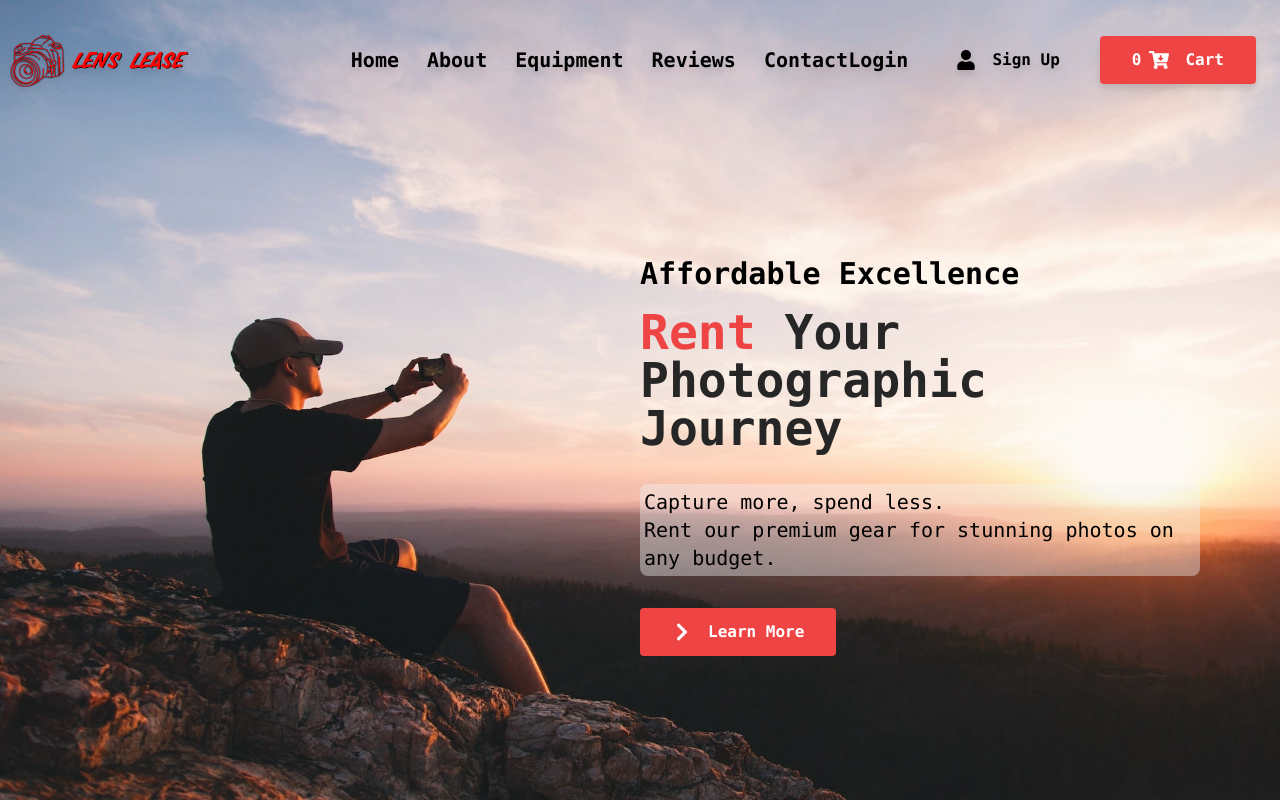
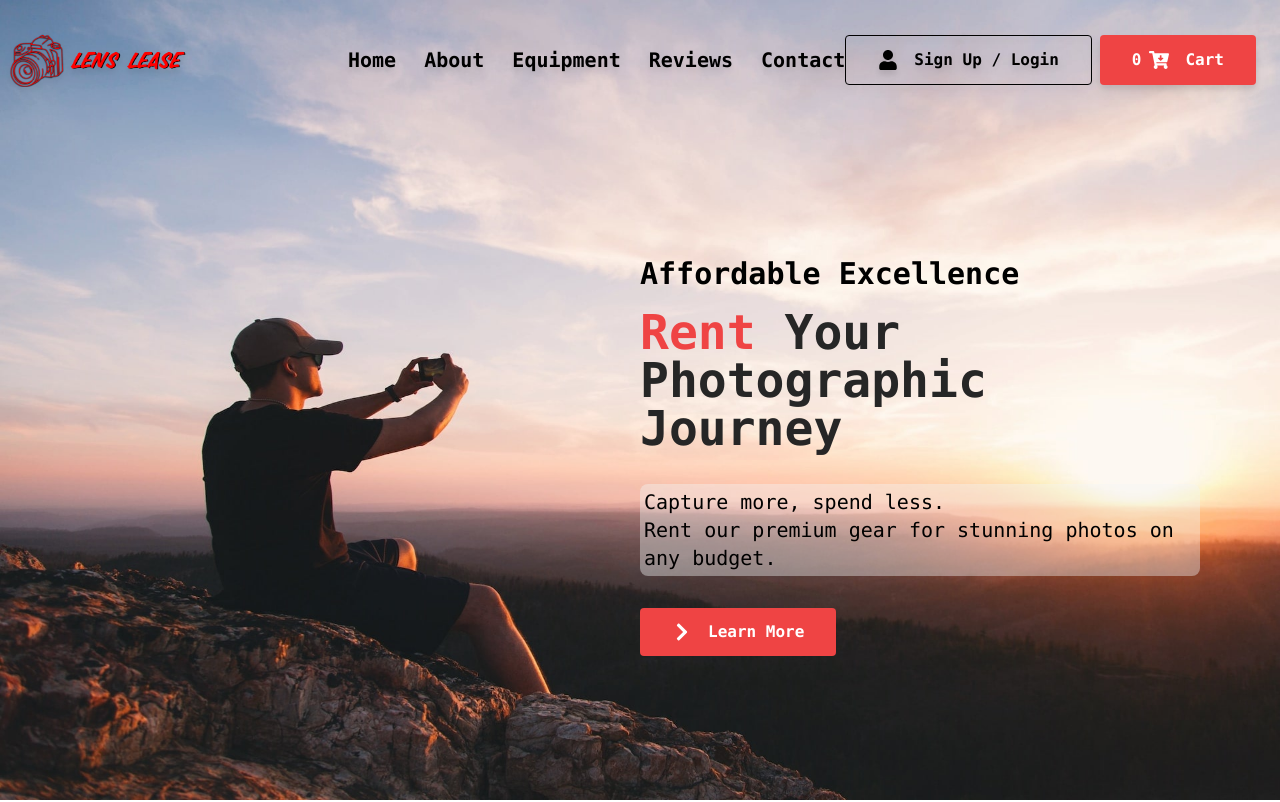
Before and after one commit to Petrikur/lenslease, a React (Vite) app: page / in a window 1280 px wide. Shown: the top 802 px of the page. Built offline with nearby package versions, Linux system fonts and the light colour scheme; what tw-elements would draw is missing.

Commit message:
fix style

```diff
--- a/src/components/NavBar.jsx
+++ b/src/components/NavBar.jsx
@@ -82,12 +82,10 @@ export const NavBar = () => {
             ))}
           </ul>
         </div>
-        <div className="hidden lg:flex pr-4">
-          <button className="border-none bg-transparent text-black  mr-4 font-bold text-xl hover:text-red-500">
-            Login
-          </button>
-          <Link className="heroButton text-black">
-            <FaUser size={20} className="mr-2" /> Sign Up
+        <div className="hidden lg:flex pr-4 ">
+
+          <Link className="heroButton text-black border rounded border-black " >
+            <FaUser size={20} className="mr-2" /> Sign Up / Login
           </Link>
           <Link id="cart"  to={"cart"} className="ml-2 heroButton bg-red-500 hover:bg-red-600  ">
            <div>{cart.cartItems.length}</div> <FaCartArrowDown size={20} className="mr-2" /> Cart
@@ -119,11 +117,9 @@ export const NavBar = () => {
         ))}
         <div className="flex flex-col my-4 ">
           <Link className="heroButton text-black mb-2 border border-black hover:bg-red-600">
-            <FaUser size={20} className="mr-2" /> Login
+            <FaUser size={20} className="mr-2" /> Login / Signup
           </Link>
-          <Link className="heroButton bg-red-500 hover:bg-red-600">
-            <FaUser size={20} className="mr-2" /> Sign Up
-          </Link>
+
           <Link  onClick={handleClose} to={"cart"} className="heroButton bg-red-500 hover:bg-red-600 mt-4 lg:mt-0">
            <div>{cart.cartItems.length}</div> <FaCartArrowDown size={20} className="mr-2" /> Cart
           </Link>
```
